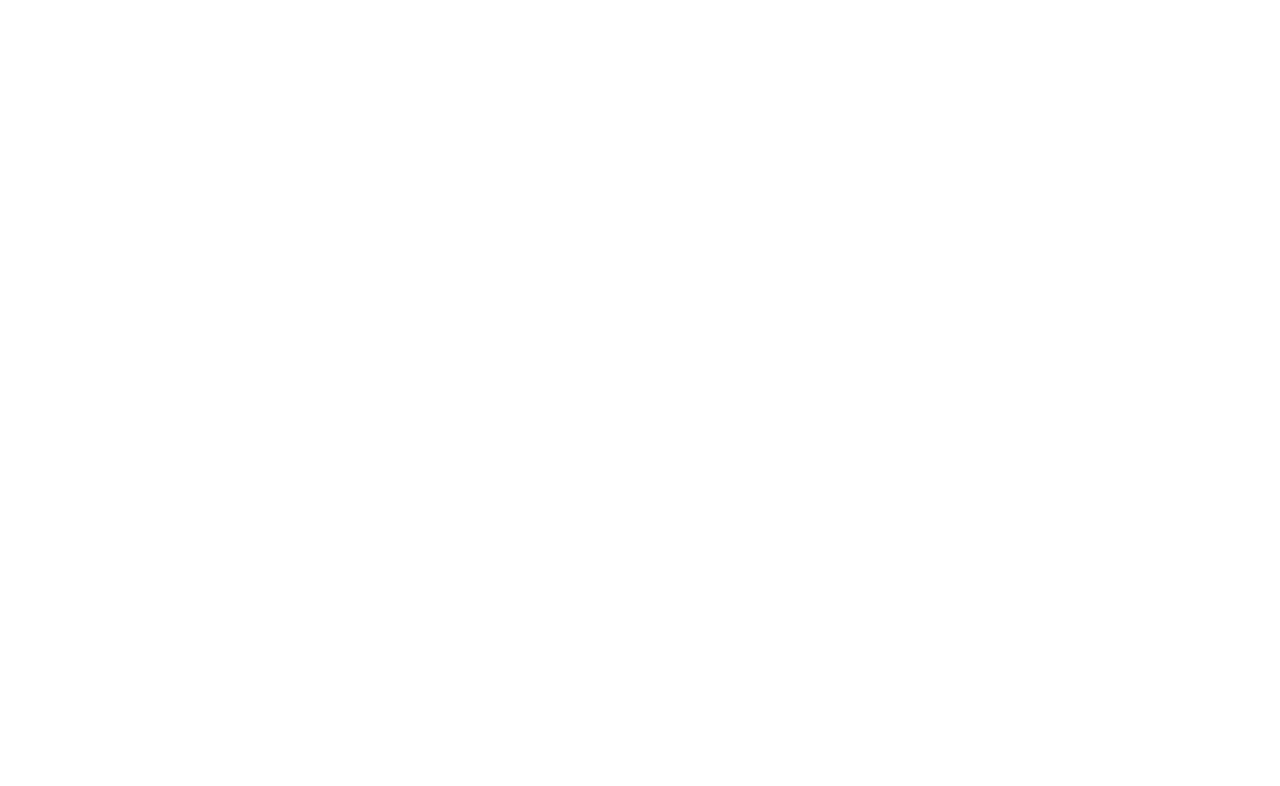
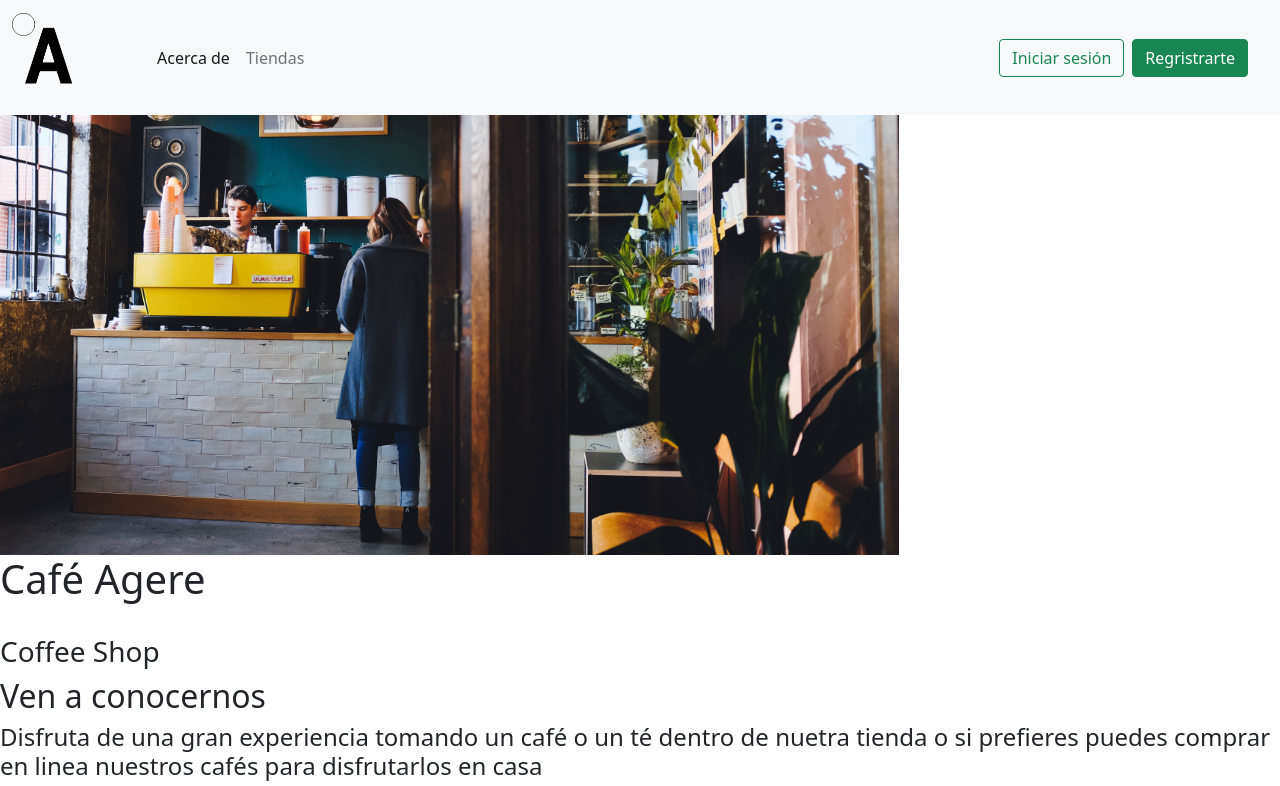
Before and after one commit to mcrodriguezd/cafeagere, a plain HTML site: page index.html in a window 1280 px wide. Shown: the top 786 px of the page. Drawn offline with nearby package versions, Linux system fonts and the light colour scheme.

Commit message:
Estructura macro

```diff
--- a/index.html
+++ b/index.html
@@ -10,23 +10,54 @@
 </head>
 <body>
     <nav>
+        <nav class="navbar navbar-expand-lg navbar-light bg-light">
+            <div class="container-fluid">
+              <a class="navbar-brand" href="#"  ><img src="assets/img/logo.png" width="50%" height="50%"alt=""></a>
+              <button class="navbar-toggler" type="button" data-bs-toggle="collapse" data-bs-target="#navbarSupportedContent" aria-controls="navbarSupportedContent" aria-expanded="false" aria-label="Toggle navigation">
+                <span class="navbar-toggler-icon"></span>
+              </button>
+              <div class="collapse navbar-collapse" id="navbarSupportedContent">
+                <ul class="navbar-nav me-auto mb-2 mb-lg-0">
+                  <li class="nav-item">
+                    <a class="nav-link active" aria-current="page" href="#">Acerca de</a>
+                  </li>
+                  <li class="nav-item">
+                    <a class="nav-link" href="#">Tiendas</a>
+                  </li>
 
+                </ul>
+
+              </div>
+              <nav class="navbar navbar-light bg-light">
+                <form class="container-fluid justify-content-start">
+                  <button class="btn btn-outline-success me-2" type="button">Iniciar sesión</button>
+                  <button class="btn btn-success me-2" type="button">Regristrarte</button>
+                </form>
+              </nav>
+            </div>
+          </nav>
     </nav>
 <header>
-<div></div>
-<div></div>
+    <img src="assets/img/img-1.png" alt="">
+    <h1>Café Agere</h1></div><br>
+    <div><h3>Coffee Shop</h3></div>
 </header>
           <main>
-              <div></div>
-              <div></div>
-          </main>
+              <div><h2>Ven a conocernos</h2>
+             <h4>Disfruta de una gran experiencia tomando un café o un té dentro de nuetra tienda o si prefieres puedes comprar en linea nuestros cafés para disfrutarlos en casa</h4></div>
+        <img src="assets/img/img-2.png" alt="">
+            </main>
 
 <section>
+<div><img src="assets/img/img-3.png" alt=""></div>
 <div></div>
-<div></div>
-<div></div>
+<div><img src="assets/img/img-4.png" alt=""></div>
 <div></div>
 </section>
 
 </body>
+<script src="https://code.jquery.com/jquery-3.6.0.js" integrity="sha256-H+K7U5CnXl1h5ywQfKtSj8PCmoN9aaq30gDh27Xc0jk=" crossorigin="anonymous"></script>
+<script src="https://cdn.jsdelivr.net/npm/@popperjs/core@2.9.2/dist/umd/popper.min.js" integrity="sha384-IQsoLXl5PILFhosVNubq5LC7Qb9DXgDA9i+tQ8Zj3iwWAwPtgFTxbJ8NT4GN1R8p" crossorigin="anonymous"></script>
+<script src="https://cdn.jsdelivr.net/npm/bootstrap@5.0.2/dist/js/bootstrap.min.js" integrity="sha384-cVKIPhGWiC2Al4u+LWgxfKTRIcfu0JTxR+EQDz/bgldoEyl4H0zUF0QKbrJ0EcQF" crossorigin="anonymous"></script>
+
 </html>
```
